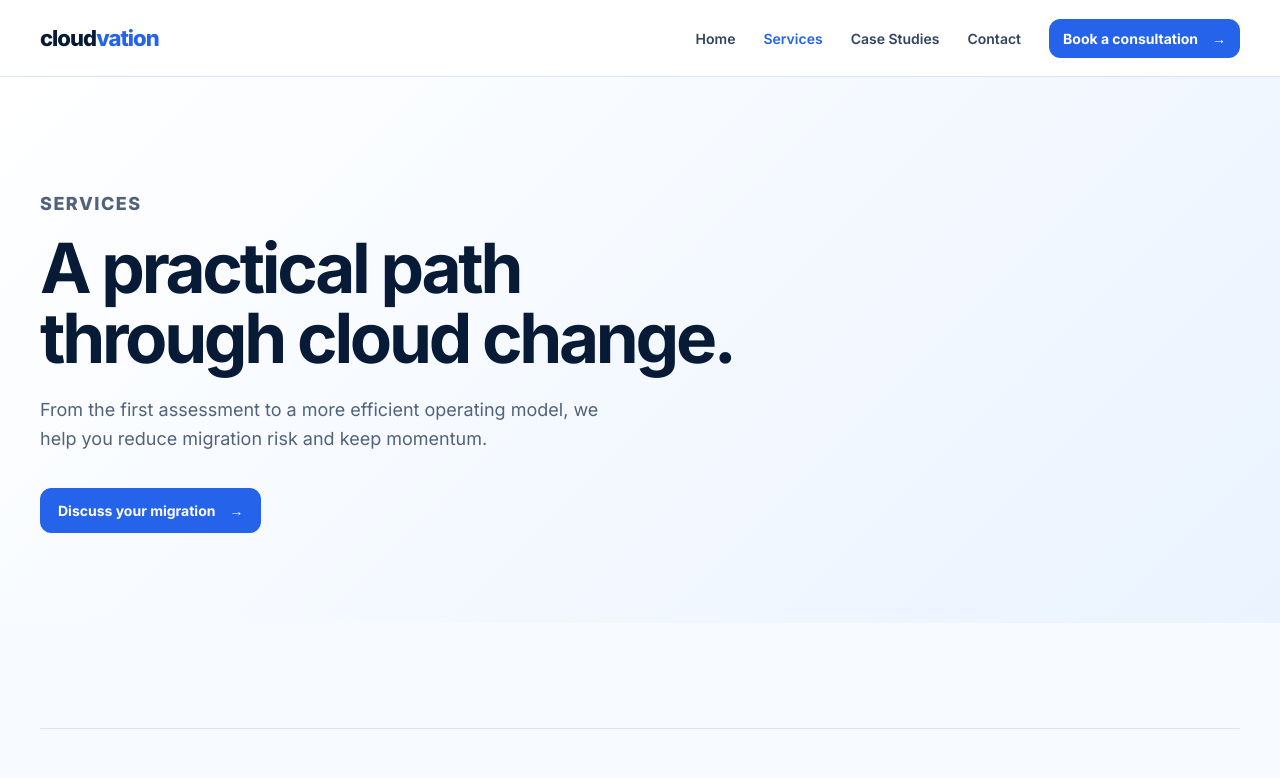
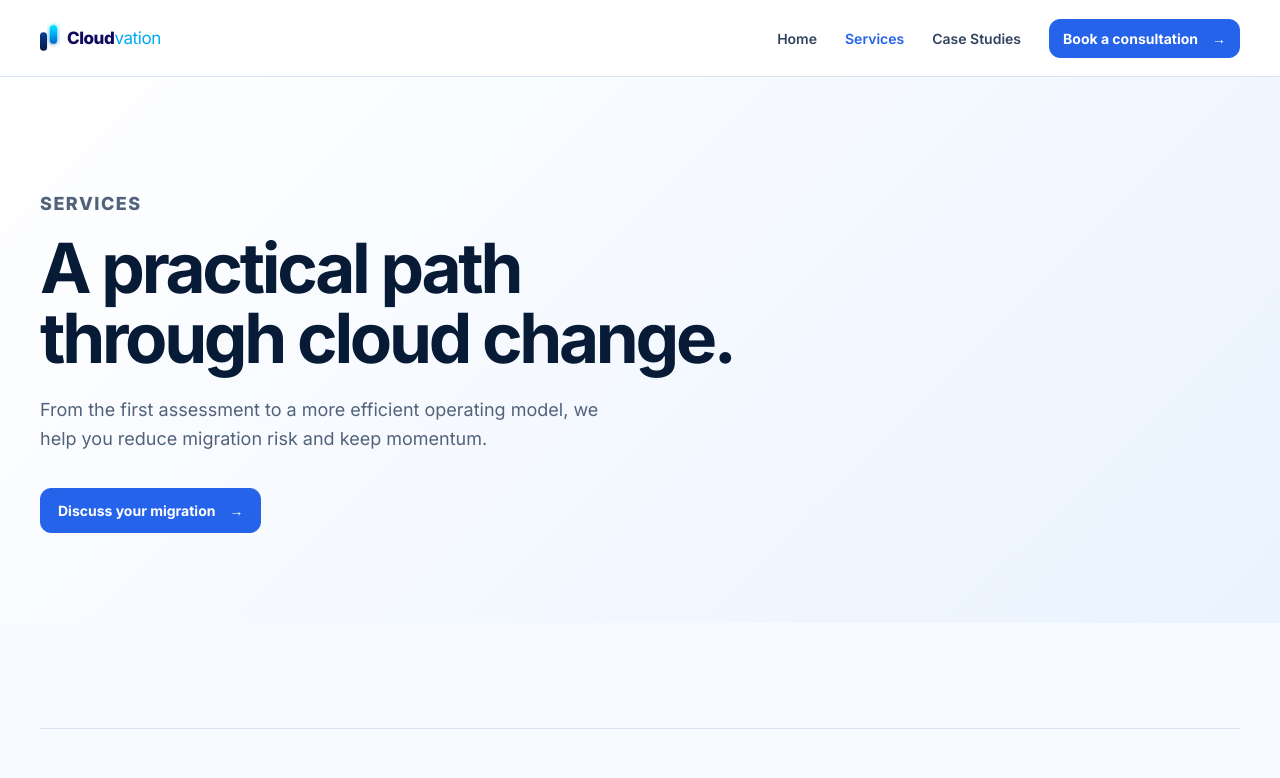
Before and after one commit to cloudvations/cloudvation, a Next.js app: page /services in a window 1280 px wide. Shown: the top 778 px of the page. Built offline with nearby package versions, Linux system fonts and the light colour scheme.

Commit message:
added company logo

```diff
--- /dev/null
+++ b/src/components/CloudvationLogo.tsx
@@ -0,0 +1,126 @@
+import React from 'react';
+
+export const CloudvationLogo = ({
+  height = 40,
+  showText = true,
+  className = '',
+}) => {
+  // Calculates relative widths and positioning based on the requested height
+  const iconWidth = (height * 34) / 40;
+  const viewBoxHeight = 40;
+  const viewBoxWidth = showText ? 240 : 34;
+
+  return (
+    <div
+      className={`cloudvation-logo-container ${className}`}
+      style={{
+        display: 'inline-flex',
+        alignItems: 'center',
+        gap: `${(height * 12) / 40}px`,
+        userSelect: 'none',
+        height: height,
+      }}
+    >
+      {/* Scalable SVG Vector for the Shift Indicator Symbol */}
+      <svg
+        width={iconWidth}
+        height={height}
+        viewBox={`0 0 ${viewBoxWidth} ${viewBoxHeight}`}
+        fill="none"
+        xmlns="http://w3.org"
+        style={{ height: '100%', width: 'auto', overflow: 'visible' }}
+      >
+        <defs>
+          {/* Base Navy Color for Static Left Column */}
+          <linearGradient
+            id="basePillarGrad"
+            x1="5"
+            y1="12"
+            x2="5"
+            y2="38"
+            gradientUnits="userSpaceOnUse"
+          >
+            <stop offset="0%" stopColor="#0B3C95" />
+            <stop offset="100%" stopColor="#051B47" />
+          </linearGradient>
+
+          {/* Electric Cyan Accent Gradient for Shifting Right Column */}
+          <linearGradient
+            id="shiftPillarGrad"
+            x1="22"
+            y1="2"
+            x2="22"
+            y2="28"
+            gradientUnits="userSpaceOnUse"
+          >
+            <stop offset="0%" stopColor="#00E5FF" />
+            <stop offset="50%" stopColor="#00A8F7" />
+            <stop offset="100%" stopColor="#0266C8" />
+          </linearGradient>
+
+          {/* High-end modern UI glow shadow layer */}
+          <filter
+            id="neonGlow"
+            x="10"
+            y="-8"
+            width="24"
+            height="46"
+            filterUnits="userSpaceOnUse"
+          >
+            <feGaussianBlur stdDeviation="3" result="blur" />
+            <feComposite in="SourceGraphic" in2="blur" operator="over" />
+          </filter>
+        </defs>
+
+        {/* Left Column: Anchor Pillar */}
+        <rect
+          x="0"
+          y="12"
+          width="10"
+          height="26"
+          rx="5"
+          fill="url(#basePillarGrad)"
+        />
+
+        {/* Right Column: Upward Shifting Pillar */}
+        <rect
+          x="14"
+          y="2"
+          width="10"
+          height="26"
+          rx="5"
+          fill="url(#shiftPillarGrad)"
+          filter="url(#neonGlow)"
+        />
+
+        {/* Text Layer: Programmatic Layout Elements */}
+        {showText && (
+          <g transform="translate(38, 0)">
+            <text
+              y="28"
+              style={{
+                fontFamily: 'Inter, system-ui, -apple-system, sans-serif',
+                fontWeight: 800,
+                fontSize: '24px',
+                fill: '#10095f',
+                letterSpacing: '-0.6px',
+              }}
+            >
+              Cloud
+              <tspan
+                style={{
+                  fontWeight: 400,
+                  fill: '#00A8F7',
+                }}
+              >
+                vation
+              </tspan>
+            </text>
+          </g>
+        )}
+      </svg>
+    </div>
+  );
+};
+
+export default CloudvationLogo;
--- a/src/components/Header.tsx
+++ b/src/components/Header.tsx
@@ -1,18 +1,56 @@
-"use client";
-import Link from "next/link";
-import { usePathname } from "next/navigation";
-import { useState } from "react";
-import { navItems } from "@/content/site";
-
+'use client';
+import Link from 'next/link';
+import Image from 'next/image';
+import { usePathname } from 'next/navigation';
+import { useState } from 'react';
+import { navItems } from '@/content/site';
+import { CloudvationLogo } from './CloudvationLogo';
 export function Header() {
   const pathname = usePathname();
   const [open, setOpen] = useState(false);
-  return <header className="site-header"><div className="container header-inner">
-    <Link className="brand" href="/" onClick={() => setOpen(false)}>cloud<span>vation</span></Link>
-    <button className="menu-button" aria-expanded={open} aria-controls="site-nav" onClick={() => setOpen(!open)}>{open ? "Close" : "Menu"}</button>
-    <nav id="site-nav" className={open ? "nav-open" : ""} aria-label="Primary navigation">
-      {navItems.map((item) => <Link key={item.href} href={item.href} aria-current={pathname === item.href ? "page" : undefined} onClick={() => setOpen(false)}>{item.label}</Link>)}
-      <Link className="button button-small" href="/contact" onClick={() => setOpen(false)}>Book a consultation <span aria-hidden>→</span></Link>
-    </nav>
-  </div></header>;
+  return (
+    <header className="site-header">
+      <div className="container header-inner">
+        <Link
+          className="brand"
+          href="/"
+          onClick={() => setOpen(false)}
+          style={{ display: 'inline-flex', alignItems: 'center', gap: 4 }}
+        >
+          <CloudvationLogo height={200} showText={true} />
+        </Link>
+        <button
+          className="menu-button"
+          aria-expanded={open}
+          aria-controls="site-nav"
+          onClick={() => setOpen(!open)}
+        >
+          {open ? 'Close' : 'Menu'}
+        </button>
+        <nav
+          id="site-nav"
+          className={open ? 'nav-open' : ''}
+          aria-label="Primary navigation"
+        >
+          {navItems.map((item) => (
+            <Link
+              key={item.href}
+              href={item.href}
+              aria-current={pathname === item.href ? 'page' : undefined}
+              onClick={() => setOpen(false)}
+            >
+              {item.label}
+            </Link>
+          ))}
+          <Link
+            className="button button-small"
+            href="/contact"
+            onClick={() => setOpen(false)}
+          >
+            Book a consultation <span aria-hidden>→</span>
+          </Link>
+        </nav>
+      </div>
+    </header>
+  );
 }
--- a/src/content/site.ts
+++ b/src/content/site.ts
@@ -1,19 +1,73 @@
 export const navItems = [
-  { label: "Home", href: "/" },
-  { label: "Services", href: "/services" },
-  { label: "Case Studies", href: "/case-studies" },
-  { label: "Contact", href: "/contact" },
+  { label: 'Home', href: '/' },
+  { label: 'Services', href: '/services' },
+  { label: 'Case Studies', href: '/case-studies' },
+  // { label: "Contact", href: "/contact" },
 ];
 
 export const services = [
-  { number: "01", title: "Migration strategy & readiness", short: "A clear, risk-aware plan before a single workload moves.", detail: "We examine your estate, dependencies, risk profile, and cost baseline to build a migration roadmap your team can act on.", includes: ["Readiness assessment", "Dependency mapping", "Migration roadmap"] },
-  { number: "02", title: "Cloud landing zones", short: "Secure foundations built to scale with your business.", detail: "Establish governed accounts, identity, networking, logging, and guardrails so every workload begins on solid ground.", includes: ["Identity & access design", "Network architecture", "Security guardrails"] },
-  { number: "03", title: "Application & data migration", short: "Phased delivery with less disruption to the work that matters.", detail: "Move applications and data through carefully sequenced waves, with validation, rollback thinking, and transparent progress.", includes: ["Wave planning", "Data migration", "Cutover support"] },
-  { number: "04", title: "Cloud optimization", short: "Better reliability, visibility, and cost control after go-live.", detail: "Turn a successful migration into a more resilient operating model with observability, security hardening, and FinOps practices.", includes: ["Cost visibility", "Observability", "Reliability improvements"] },
+  {
+    number: '01',
+    title: 'Migration strategy & readiness',
+    short: 'A clear, risk-aware plan before a single workload moves.',
+    detail:
+      'We examine your estate, dependencies, risk profile, and cost baseline to build a migration roadmap your team can act on.',
+    includes: [
+      'Readiness assessment',
+      'Dependency mapping',
+      'Migration roadmap',
+    ],
+  },
+  {
+    number: '02',
+    title: 'Cloud landing zones',
+    short: 'Secure foundations built to scale with your business.',
+    detail:
+      'Establish governed accounts, identity, networking, logging, and guardrails so every workload begins on solid ground.',
+    includes: [
+      'Identity & access design',
+      'Network architecture',
+      'Security guardrails',
+    ],
+  },
+  {
+    number: '03',
+    title: 'Application & data migration',
+    short: 'Phased delivery with less disruption to the work that matters.',
+    detail:
+      'Move applications and data through carefully sequenced waves, with validation, rollback thinking, and transparent progress.',
+    includes: ['Wave planning', 'Data migration', 'Cutover support'],
+  },
+  {
+    number: '04',
+    title: 'Cloud optimization',
+    short: 'Better reliability, visibility, and cost control after go-live.',
+    detail:
+      'Turn a successful migration into a more resilient operating model with observability, security hardening, and FinOps practices.',
+    includes: ['Cost visibility', 'Observability', 'Reliability improvements'],
+  },
 ];
 
 export const caseStudies = [
-  { industry: "B2B SaaS", title: "A safer path to a scalable cloud platform", challenge: "A growing product team needed a migration plan that reduced operational risk while supporting faster releases.", outcome: "Landing-zone foundation and phased migration roadmap." },
-  { industry: "Financial services", title: "Modernizing a complex application estate", challenge: "A regulated business needed clear governance and workload sequencing before it could move with confidence.", outcome: "Risk-led assessment and cloud governance blueprint." },
-  { industry: "Digital commerce", title: "Making cloud spend easier to manage", challenge: "A high-growth retailer needed visibility and reliability improvements after its initial move to cloud.", outcome: "Optimization backlog focused on resilience and cost visibility." },
+  {
+    industry: 'B2B SaaS',
+    title: 'A safer path to a scalable cloud platform',
+    challenge:
+      'A growing product team needed a migration plan that reduced operational risk while supporting faster releases.',
+    outcome: 'Landing-zone foundation and phased migration roadmap.',
+  },
+  {
+    industry: 'Financial services',
+    title: 'Modernizing a complex application estate',
+    challenge:
+      'A regulated business needed clear governance and workload sequencing before it could move with confidence.',
+    outcome: 'Risk-led assessment and cloud governance blueprint.',
+  },
+  {
+    industry: 'Digital commerce',
+    title: 'Making cloud spend easier to manage',
+    challenge:
+      'A high-growth retailer needed visibility and reliability improvements after its initial move to cloud.',
+    outcome: 'Optimization backlog focused on resilience and cost visibility.',
+  },
 ];
```
Also changed, not shown: src/app/page.tsx (+113 -11 lines).
